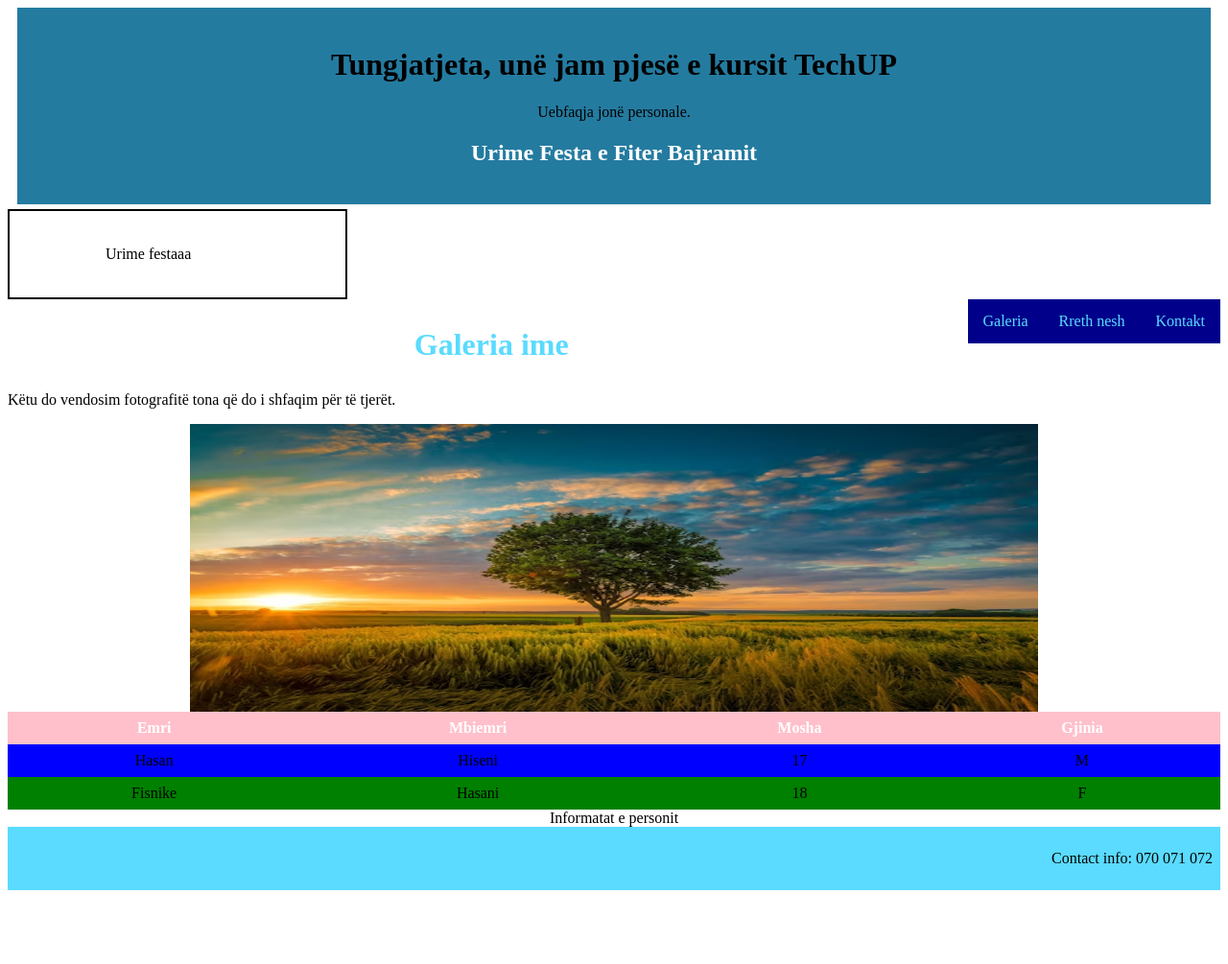
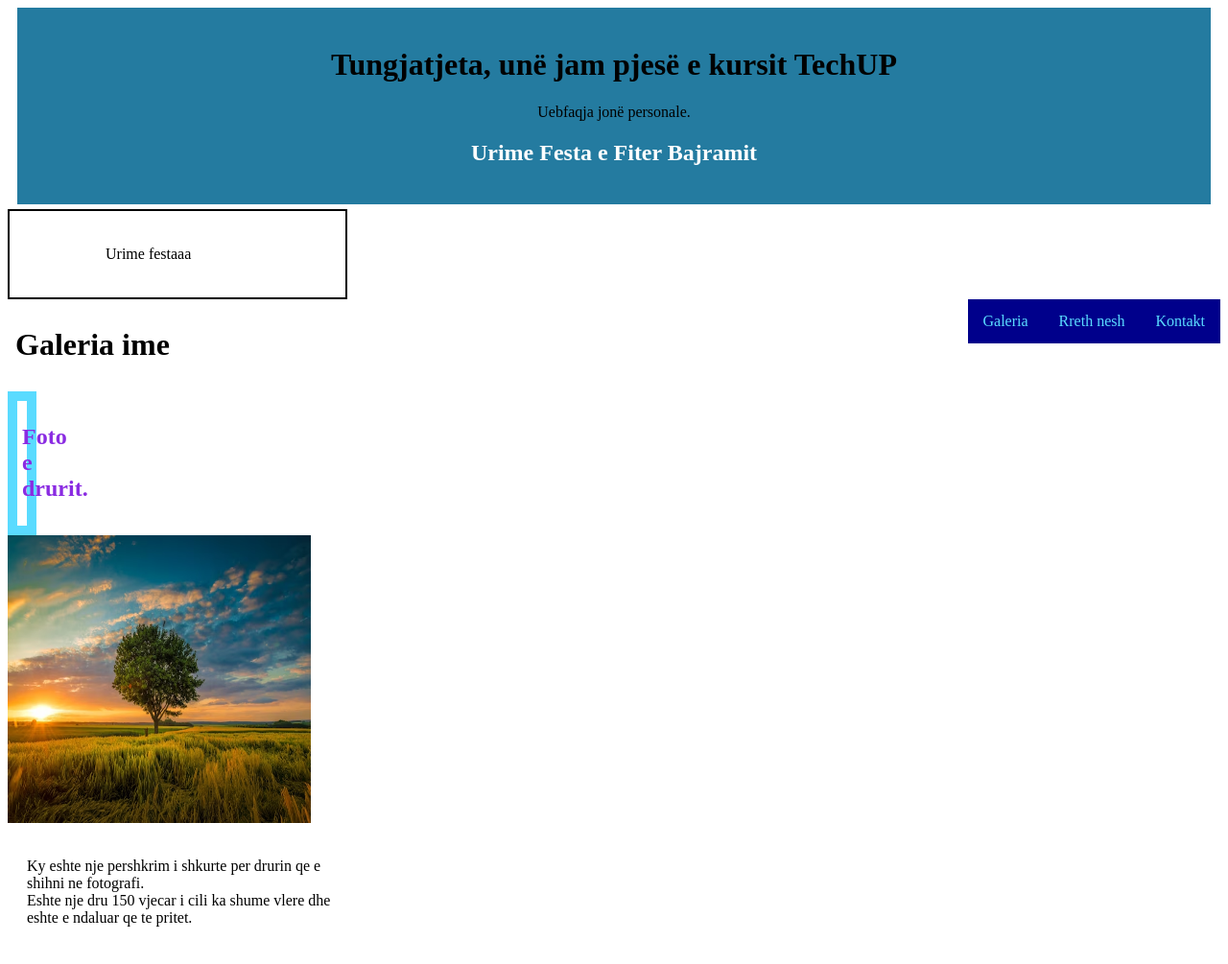
Before and after one commit to techup-group13/techup-group11, a plain HTML site: page index.html in a window 1280 px wide. Shown: the top 1005 px of the page at 96% size. Before the commit the page ends 936 px from the top, so only its background shows below. Drawn offline with Linux system fonts and the light colour scheme.

Commit message:
Added description about picture

```diff
--- a/index.html
+++ b/index.html
@@ -29,10 +29,13 @@
 		  	</li>
 		</ul>
 		<h1 class="Galeria" >Galeria ime</h1>
-		<p>
-		Këtu do vendosim fotografitë tona që do i shfaqim për të tjerët.
-		</p>
+	<div id="pic_title">
+		<h2>Foto e drurit.</h2>
+	</div>
 		<img id="foto1" src="foto1.avif" alt="Foto1">
+		<div id="description">
+			<p>Ky eshte nje pershkrim i shkurte per drurin qe e shihni ne fotografi.<br> Eshte nje dru 150 vjecar i cili ka shume vlere dhe eshte e ndaluar qe te pritet.</p>
+		</div>
 	  	<table>
 			<caption>Informatat e personit</caption>
 			<tr>
--- a/styling.css
+++ b/styling.css
@@ -10,11 +10,10 @@
 }
 
 #foto1 {
-    width: 70%;
-      height: 300px;
+    width: 25%;
+    height: 300px;
     display: block;
-    margin-left: auto;
-    margin-right: auto;
+    margin-left: 0px;
 }
 
 ul {
@@ -47,6 +46,7 @@ table {
     border-collapse: collapse;
     width: 100%;
     background-color: aquamarine;
+    margin-top: 200px;
 }
 
 caption {
@@ -78,13 +78,23 @@ th {
     color: white;
 }
 .Galeria{
-    color: #5ADBFF;
-    text-align: center;
+    color: black;
     padding: 8px;
 }
 #box{
     width: 150px;
     border: solid 2px black;
     padding: 20px 100px 20px 100px;
-    margin: 120px 100px 100p 120px;
+    margin: 20px 100px 100p 120px;
 }
+#pic_title{
+    color: blueviolet;
+    padding:5px ;
+    border: solid #5ADBFF 10px;
+    margin-right: 1325px;
+}
+#description{
+    color: black;
+    padding: 20px ;
+    width: 330px;
+}
```
